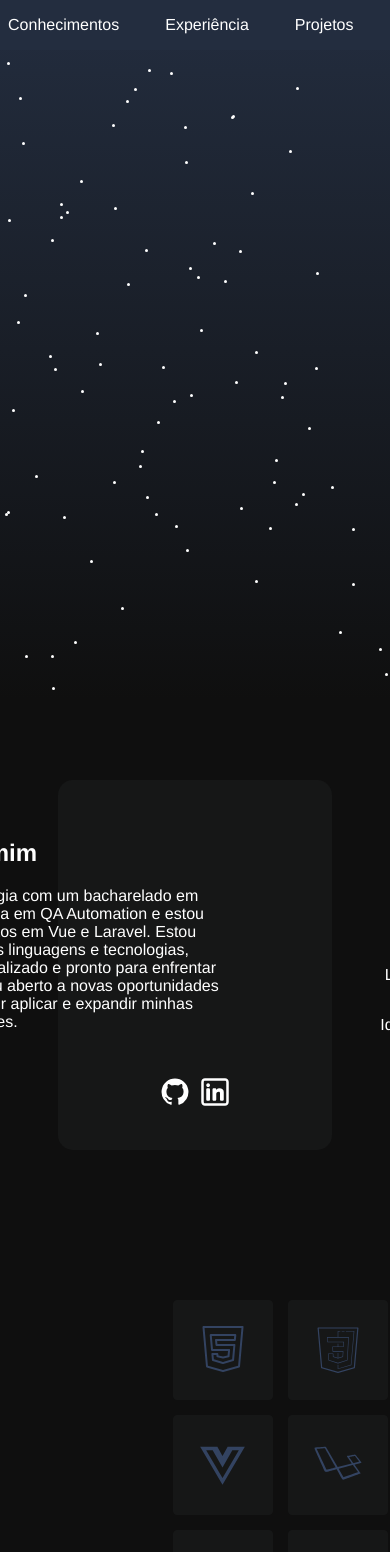
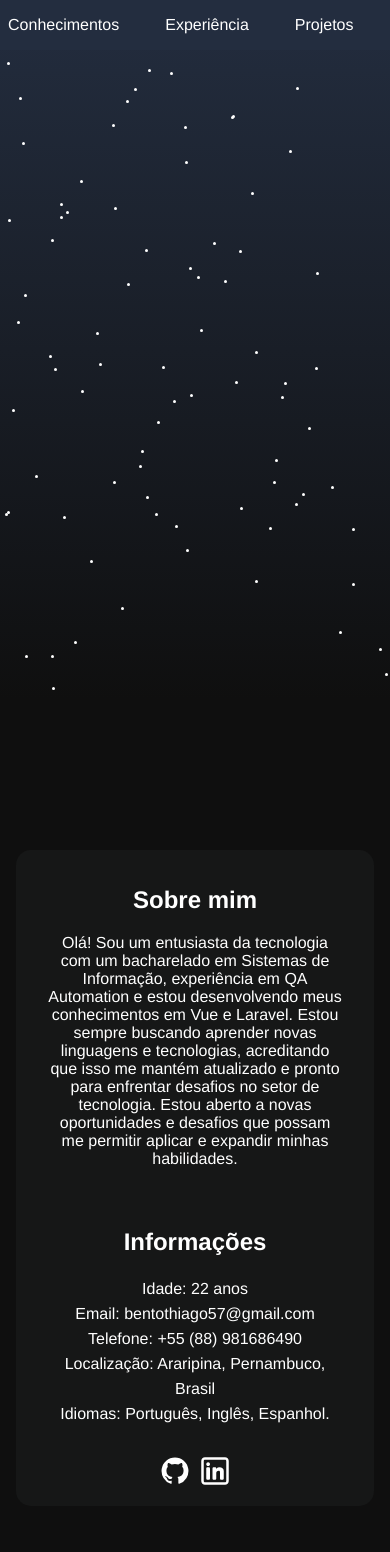
Before and after one commit to thiagosir/portfolio, a Vue app: page / in a window 390 px wide. Shown: the top 1552 px of the page. Built offline with nearby package versions, Linux system fonts and the light colour scheme.

Commit message:
Adding responsivity in aboutme component

```diff
--- a/src/assets/main.css
+++ b/src/assets/main.css
@@ -10,7 +10,6 @@ html, body {
 }
 body {
   background-color: #0F0F0F;
-  height: 100%;
+  /* height: 100%; */
   margin: 0;
-  /* background-color: #1C1C1C; */
 }
--- a/src/components/AboutMe.vue
+++ b/src/components/AboutMe.vue
@@ -13,7 +13,7 @@ export default {
         <div class="top-section">
           <div class="about">
             <h1 class="title">Sobre mim</h1>
-            <p>
+            <span>
               Olá! Sou um entusiasta da tecnologia com um bacharelado em Sistemas de Informação, experiência em QA
               Automation
               e estou desenvolvendo meus conhecimentos em Vue e Laravel. Estou sempre buscando aprender novas linguagens
@@ -22,7 +22,7 @@ export default {
               tecnologia.
               Estou aberto a novas oportunidades e desafios que possam me permitir aplicar e expandir minhas
               habilidades.
-            </p>
+            </span>
           </div>
           <div class="information">
             <h1 class="title">Informações</h1>
@@ -38,26 +38,23 @@ export default {
         </div>
         <div class="socials">
           <a href="https://github.com/thiagosir" class="button" target="_blank">
-            <svg width="30px" height="30px" viewBox="0 0 48 48" id="Layer_2" data-name="Layer 2" fill="white" class="svg"
-              xmlns="http://www.w3.org/2000/svg">
+            <svg width="30px" height="30px" viewBox="0 0 48 48" id="Layer_2" data-name="Layer 2" fill="white"
+              class="svg" xmlns="http://www.w3.org/2000/svg">
               <path
                 d="M24,2.5a21.5,21.5,0,0,0-6.8,41.9c1.08.2,1.47-.46,1.47-1s0-1.86,0-3.65c-6,1.3-7.24-2.88-7.24-2.88A5.7,5.7,0,0,0,9,33.68c-1.95-1.33.15-1.31.15-1.31a4.52,4.52,0,0,1,3.29,2.22c1.92,3.29,5,2.34,6.26,1.79a4.61,4.61,0,0,1,1.37-2.88c-4.78-.54-9.8-2.38-9.8-10.62a8.29,8.29,0,0,1,2.22-5.77,7.68,7.68,0,0,1,.21-5.69s1.8-.58,5.91,2.2a20.46,20.46,0,0,1,10.76,0c4.11-2.78,5.91-2.2,5.91-2.2a7.74,7.74,0,0,1,.21,5.69,8.28,8.28,0,0,1,2.21,5.77c0,8.26-5,10.07-9.81,10.61a5.12,5.12,0,0,1,1.46,4c0,2.87,0,5.19,0,5.9s.39,1.24,1.48,1A21.5,21.5,0,0,0,24,2.5" />
             </svg>
           </a>
           <a href="https://www.linkedin.com/in/thiago-couto-b95635243/" class="button" target="_blank">
-            <svg width="30px" height="30px" viewBox="0 0 24 24" fill="white" xmlns="http://www.w3.org/2000/svg" class="svg">
-            <path
-              d="M6.5 8C7.32843 8 8 7.32843 8 6.5C8 5.67157 7.32843 5 6.5 5C5.67157 5 5 5.67157 5 6.5C5 7.32843 5.67157 8 6.5 8Z"
-               />
-            <path
-              d="M5 10C5 9.44772 5.44772 9 6 9H7C7.55228 9 8 9.44771 8 10V18C8 18.5523 7.55228 19 7 19H6C5.44772 19 5 18.5523 5 18V10Z"
-               />
-            <path
-              d="M11 19H12C12.5523 19 13 18.5523 13 18V13.5C13 12 16 11 16 13V18.0004C16 18.5527 16.4477 19 17 19H18C18.5523 19 19 18.5523 19 18V12C19 10 17.5 9 15.5 9C13.5 9 13 10.5 13 10.5V10C13 9.44771 12.5523 9 12 9H11C10.4477 9 10 9.44772 10 10V18C10 18.5523 10.4477 19 11 19Z"
-               />
-            <path fill-rule="evenodd" clip-rule="evenodd"
-              d="M20 1C21.6569 1 23 2.34315 23 4V20C23 21.6569 21.6569 23 20 23H4C2.34315 23 1 21.6569 1 20V4C1 2.34315 2.34315 1 4 1H20ZM20 3C20.5523 3 21 3.44772 21 4V20C21 20.5523 20.5523 21 20 21H4C3.44772 21 3 20.5523 3 20V4C3 3.44772 3.44772 3 4 3H20Z"
-               />
+            <svg width="30px" height="30px" viewBox="0 0 24 24" fill="white" xmlns="http://www.w3.org/2000/svg"
+              class="svg">
+              <path
+                d="M6.5 8C7.32843 8 8 7.32843 8 6.5C8 5.67157 7.32843 5 6.5 5C5.67157 5 5 5.67157 5 6.5C5 7.32843 5.67157 8 6.5 8Z" />
+              <path
+                d="M5 10C5 9.44772 5.44772 9 6 9H7C7.55228 9 8 9.44771 8 10V18C8 18.5523 7.55228 19 7 19H6C5.44772 19 5 18.5523 5 18V10Z" />
+              <path
+                d="M11 19H12C12.5523 19 13 18.5523 13 18V13.5C13 12 16 11 16 13V18.0004C16 18.5527 16.4477 19 17 19H18C18.5523 19 19 18.5523 19 18V12C19 10 17.5 9 15.5 9C13.5 9 13 10.5 13 10.5V10C13 9.44771 12.5523 9 12 9H11C10.4477 9 10 9.44772 10 10V18C10 18.5523 10.4477 19 11 19Z" />
+              <path fill-rule="evenodd" clip-rule="evenodd"
+                d="M20 1C21.6569 1 23 2.34315 23 4V20C23 21.6569 21.6569 23 20 23H4C2.34315 23 1 21.6569 1 20V4C1 2.34315 2.34315 1 4 1H20ZM20 3C20.5523 3 21 3.44772 21 4V20C21 20.5523 20.5523 21 20 21H4C3.44772 21 3 20.5523 3 20V4C3 3.44772 3.44772 3 4 3H20Z" />
             </svg>
           </a>
         </div>
@@ -73,14 +70,16 @@ export default {
 }
 
 .body {
-  width: 65%;
-  height: 21.875rem;
+  margin: 0 20rem 0 20rem;
+  width: 100%;
+  height: auto;
   border-radius: .9375rem;
   background-color: #161717;
   display: flex;
   flex-direction: column;
   justify-content: center;
   align-items: center;
+  padding: 3rem 5rem;
 }
 
 .top-section {
@@ -92,17 +91,18 @@ export default {
 
 .about {
   color: white;
-  width: 31.25rem;
-  margin-right: 6.25rem;
+  width: 65%;
   font-family: 'Franklin Gothic Medium', 'Arial Narrow', Arial, sans-serif;
   animation: slidein 1s ease-out, fadein 2s ease-out;
+  height: auto;
 }
 
 .information {
   color: white;
   font-family: 'Franklin Gothic Medium', 'Arial Narrow', Arial, sans-serif;
   animation: slidein 1s ease-out, fadein 2s ease-out, slideinRight 1s ease-out;
-  width: 18.75rem;
+  width: 35%;
+  height: auto;
 }
 
 .socials {
@@ -179,21 +179,36 @@ export default {
 
 @media screen and (max-width: 768px) {
   .main {
-    margin-top: 5rem; /* Ajustando a margem superior para telas menores */
+    justify-content: center;
+    align-items: center;
   }
 
   .body {
-    padding: 10px; /* Reduzindo o padding para telas menores */
+    margin: 0 1rem 0 1rem;
+    padding: 1rem 2rem;
+    flex-direction: column;
+    align-items: center;
+    height: auto;
   }
 
   .top-section {
-    text-align: center; /* Centralizando o texto */
+    display: flex;
+    flex-direction: column;
+    align-items: center;
+    text-align: center;
   }
 
   .socials {
-    flex-direction: column; /* Colocando os botões um embaixo do outro */
-    align-items: center; /* Centralizando os botões */
+    flex-direction: column;
+    align-items: center;
+  }
+
+  .about {
+    width: 100%;
+  }
+
+  .information {
+    width: 100%;
   }
 }
-
 </style>
```
